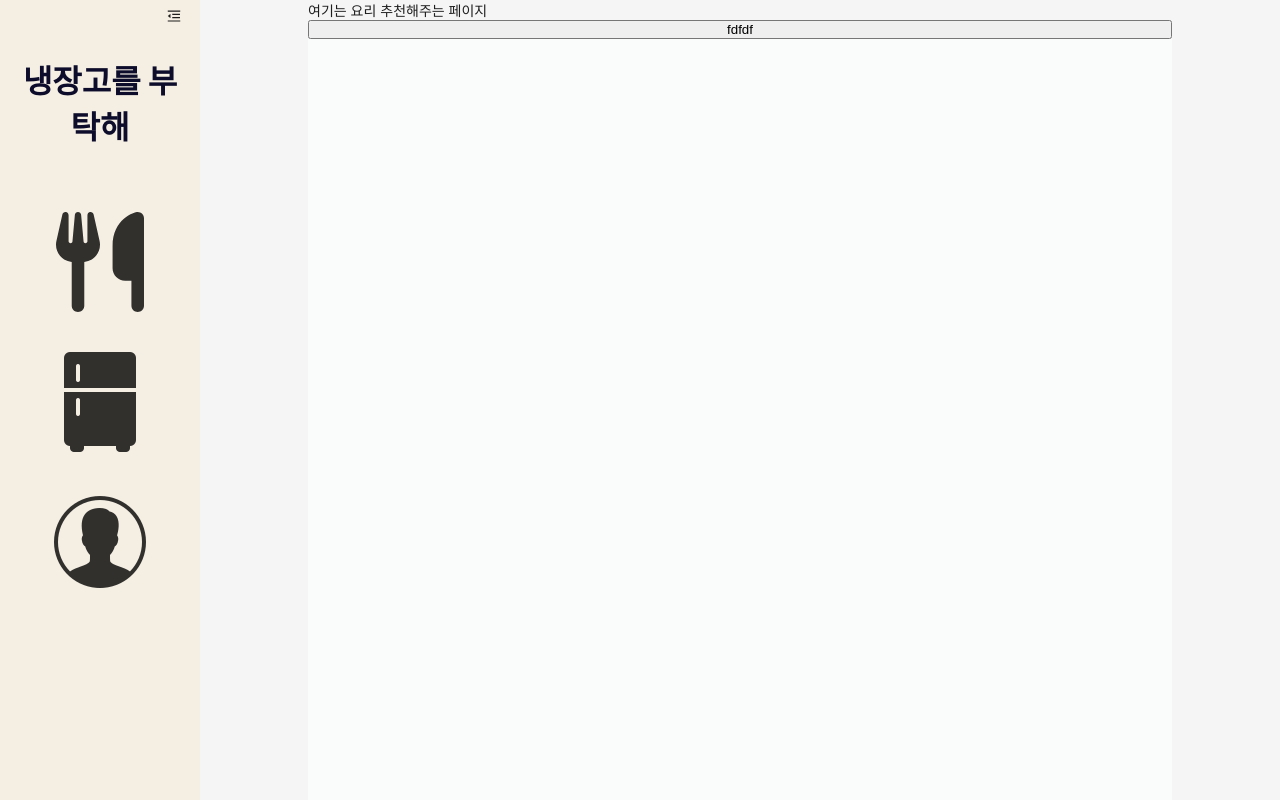
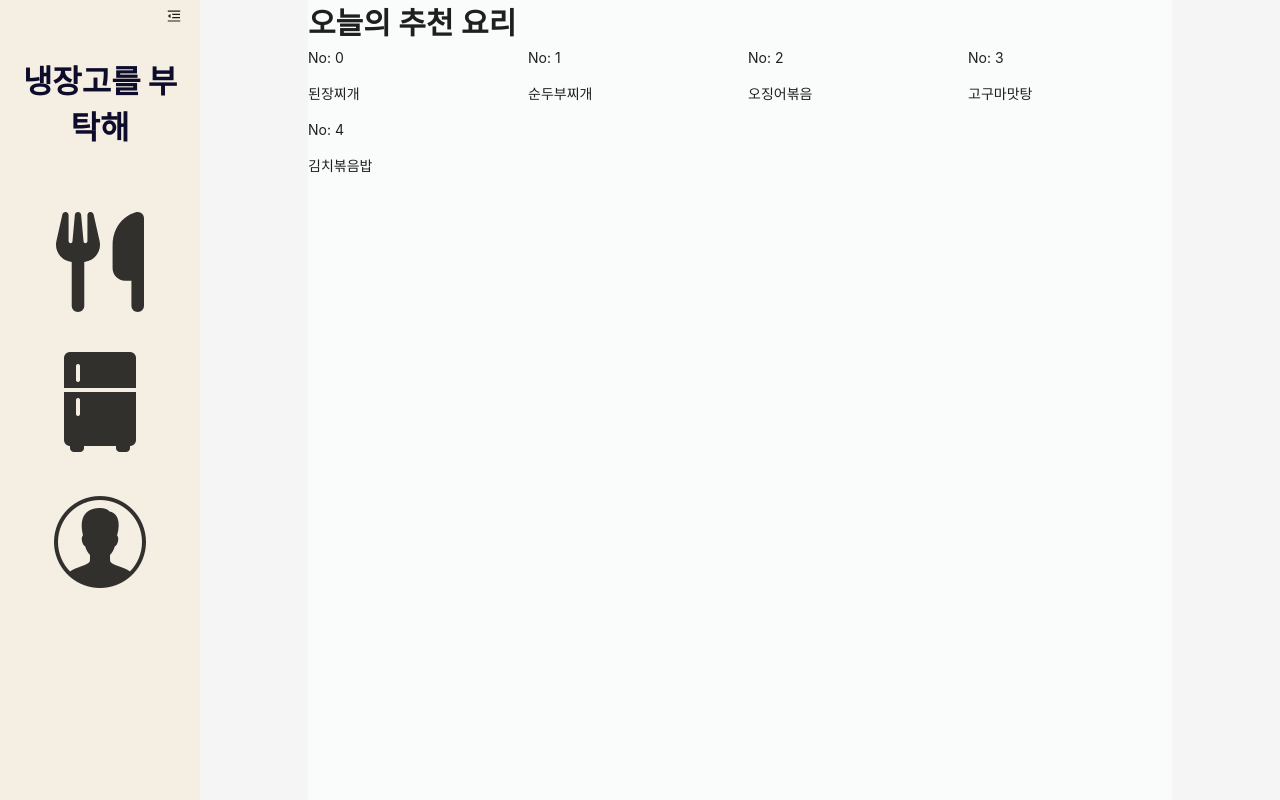
Before and after one commit to yerim0914/PlanMeals, a Next.js app: page /recommend in a window 1280 px wide. Built offline with nearby package versions, Linux system fonts and the light colour scheme.

Commit message:
오늘의 추천 요리 page
grid 구성

```diff
--- a/app/recommend/page.tsx
+++ b/app/recommend/page.tsx
@@ -1,13 +1,59 @@
-import React, { useState } from 'react';
-import { Layout } from 'antd';
+'use client'
+import React, { useMemo, useState } from 'react';
+import { Layout, Row, Col, Typography, Button, Tooltip } from 'antd';
+import './recommend.css';
+interface DataItem {
+  id: number;
+  name: string;
+  ingd: string;
+}
+const data = [{id: 0, name:'된장찌개', ingd:'양파, 애호박, 등등'}, {id: 1, name: '순두부찌개', ingd:'순두부, 고춧가루'}, {id:2,name:'오징어볶음',ingd:'오징어, 양파'}, {id:3, name:'고구마맛탕', ingd:'고구마, 설탕'}, {id:4, name:'김치볶음밥',ingd:'김치, 밥'}]
+const { Text } = Typography;
 
 const RecommendPage: React.FC = () => {
+  const itemsPerRow = 4; // 한 행당 표시할 아이템 개수
+
+  // 데이터를 그리드로 분할
+  const gridData: DataItem[][] = [];
+  for (let i = 0; i < data.length; i += itemsPerRow) {
+    gridData.push(data.slice(i, i + itemsPerRow));
+  }
+
+  const options = ['Show', 'Hide', 'Center'];
+  const [arrow, setArrow] = useState('Show');
+
+  const mergedArrow = useMemo(() => {
+    if (arrow === 'Hide') {
+      return false;
+    }
+
+    if (arrow === 'Show') {
+      return true;
+    }
+
+    return {
+      pointAtCenter: true,
+    };
+  }, [arrow]);
 
   return (
-    <Layout className='recommend'>
-        여기는 요리 추천해주는 페이지
-      <button>fdfdf</button>
-    </Layout>
+    <div>
+      <Text className='recommend-header'>오늘의 추천 요리</Text>
+      {gridData.map((row, rowIndex) => (
+        <Row key={rowIndex} gutter={16}>
+          {row.map((item) => (
+            <Col key={item.id} span={6}>
+              <Tooltip placement="topLeft" title={item.ingd} arrow={mergedArrow}>
+              <Text>
+                <p>No: {item.id}</p>
+                <p>{item.name}</p>
+              </Text>
+              </Tooltip>
+            </Col>
+          ))}
+        </Row>
+      ))}
+    </div>
   );
 };
 
--- /dev/null
+++ b/app/recommend/recommend.css
@@ -0,0 +1,9 @@
+.recommend-header {
+    width: 100%;
+    height: 15%;
+    font-weight: 600;
+    display: flex;
+    flex-direction: column;
+    justify-content: center;
+    font-size: 30px;
+}
```
